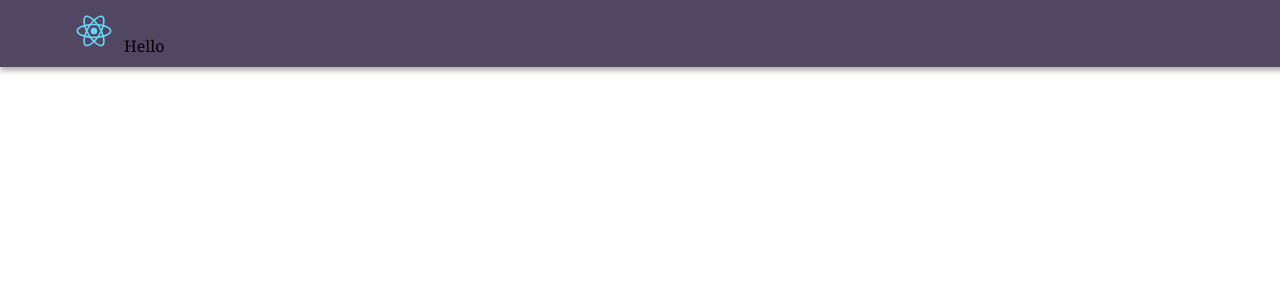
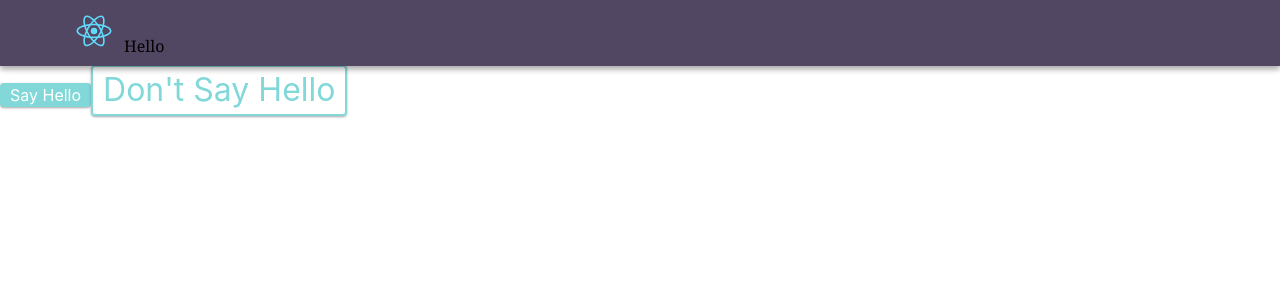
Before and after one commit to vkondratiev94/react-styled-components, a React (Create React App) app: page / in a window 1280 px wide. Shown: the top 300 px of the page. Built offline with nearby package versions, Linux system fonts and the light colour scheme.

Commit message:
polished library added

```diff
--- a/package.json
+++ b/package.json
@@ -3,6 +3,7 @@
   "version": "0.1.0",
   "private": true,
   "dependencies": {
+    "polished": "^3.2.0",
     "react": "^16.8.6",
     "react-dom": "^16.8.6",
     "react-scripts": "2.1.8",
--- a/src/App.js
+++ b/src/App.js
@@ -1,6 +1,7 @@
 import React, { Component } from 'react'
 import GlobalStyle from './Global'
 import Header from './layouts/Header'
+import { Button, OutlinedButton } from './components'
 
 class App extends Component {
   render() {
@@ -8,6 +9,8 @@
       <div>
         <Header />
         <GlobalStyle />
+        <Button size='small'>Say Hello</Button>
+        <OutlinedButton>Don't Say Hello</OutlinedButton>
       </div>
     )
   }
--- a/src/Global.js
+++ b/src/Global.js
@@ -1,54 +1,28 @@
 import { createGlobalStyle } from 'styled-components'
+import { normalize } from 'polished'
 
 const GlobalStyle = createGlobalStyle`
+  ${normalize()};
+
+  html {
+    box-sizing: border-box;
+  }
+
+  *,
+  *:before,
+  *:after {
+    box-sizing: inherit;
+  }
+
   body {
     margin: 0;
-    padding: 0;
+    padding: 65px 0 0;
     font-family: -apple-system, BlinkMacSystemFont, "Segoe UI", "Roboto", "Oxygen",
       "Ubuntu", "Cantarell", "Fira Sans", "Droid Sans", "Helvetica Neue",
       sans-serif;
     -webkit-font-smoothing: antialiased;
     -moz-osx-font-smoothing: grayscale;
   }
-
-  code {
-    font-family: source-code-pro, Menlo, Monaco, Consolas, "Courier New",
-      monospace;
-  }
-
-  .App {
-    text-align: center;
-  }
-
-  .App-logo {
-    animation: App-logo-spin infinite 20s linear;
-    height: 40vmin;
-    pointer-events: none;
-  }
-
-  .App-header {
-    background-color: #282c34;
-    min-height: 100vh;
-    display: flex;
-    flex-direction: column;
-    align-items: center;
-    justify-content: center;
-    font-size: calc(10px + 2vmin);
-    color: white;
-  }
-
-  .App-link {
-    color: #61dafb;
-  }
-
-  @keyframes App-logo-spin {
-    from {
-      transform: rotate(0deg);
-    }
-    to {
-      transform: rotate(360deg);
-    }
-  }
 `
 
 export default GlobalStyle
--- a/src/components/Buttons.js
+++ b/src/components/Buttons.js
@@ -1,21 +1,32 @@
 import styled from 'styled-components'
-import { fixedTop } from '../utils'
+import { lighten } from 'polished'
+import { teal, elevation } from '../utils'
 
-const color = 'white'
-
-// Passing props and using variables
 export const Button = styled.button`
-  background-color: ${({ type }) => type === 'cancel' ? 'tomato' : 'indigo'};
+  background-color: ${teal};
   border-radius: 4px;
   padding: 5px 10px;
   font-size: 2rem;
   border: none;
-  color: ${color};
+  color: white;
+  transition: 0.3s ease box-shadow background;
+  ${elevation[1]};
+  &:hover {
+    background-color: ${lighten(0.27, teal)};
+    ${elevation[2]};
+  }
+  ${({size}) => {
+    if (size === 'small') {
+      return `
+        font-size: 1rem;
+        padding: 3px 10px;
+      `
+    }
+  }}
 `
 
-// Extending styles, using CSS helper
 export const OutlinedButton = styled(Button)`
   background-color: transparent;
-  border: white;
-  ${fixedTop}
+  border: 2px solid ${teal};
+  color: ${teal};
 `
```
Also changed, not shown: 1 other file (tests, documents, lock files or other folders).
